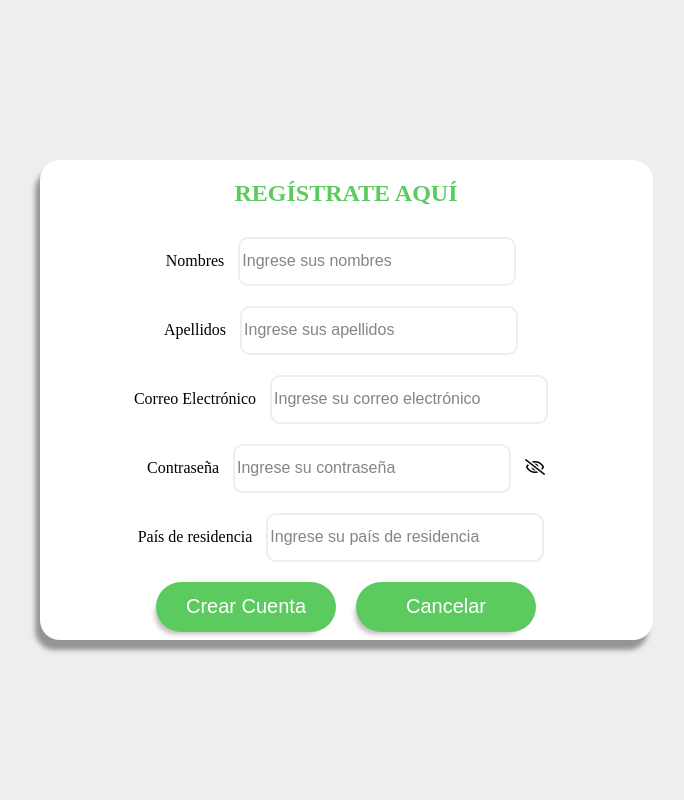
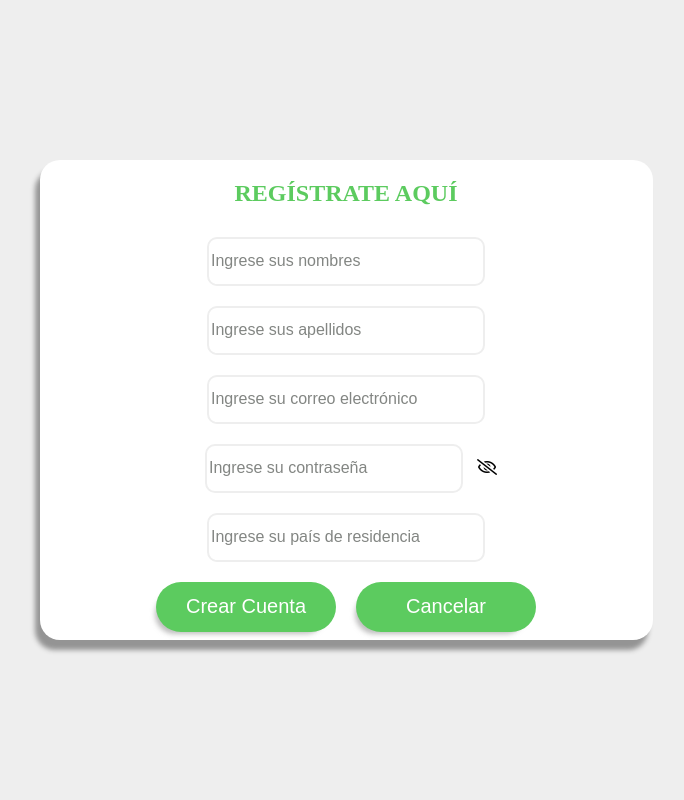
Before and after one commit to marlondaguas/E-commerce, a Flask app: page /registro in a window 1280 px wide. Shown: the whole page, without its empty margins (294-978 px from the left). Run offline with Flask 2, Linux system fonts and the light colour scheme.

Commit message:
cambios en la bd

```diff
--- a/static/css/style.css
+++ b/static/css/style.css
@@ -67,6 +67,10 @@ form {
     border-radius: 10px;
     border: 2px solid;
     border-color: #EEE;
+}
+
+.password {
+    width: 250px;
 }
 
 .campo:focus {
--- a/templates/admin.html
+++ b/templates/admin.html
@@ -35,12 +35,6 @@
                     </a>
                 </li>
                 {% endif %}
-                <li class="lista">
-                    <a href="#">
-                        <span class="icono"><i class="fas fa-comment-alt"></i></span>
-                        <span class="titulo">Comentarios</span>
-                    </a>
-                </li>
                 <li class="lista">
                     <a href="/cerrar_session">
                         <span class="icono"><i class="fas fa-sign-out-alt"></i></span>
--- a/templates/carrito.html
+++ b/templates/carrito.html
@@ -14,7 +14,7 @@
 
 
         <div class="box-container">
-            {% if session["carrito"] == 0 %}
+            {% if not session["carrito"] %}
             <img src="{{ url_for('static', filename='img/carro.png') }}" alt="" style="display: block; margin: auto;">
             {% else %}
             {% for fila in filas %}
--- a/templates/login.html
+++ b/templates/login.html
@@ -18,13 +18,11 @@
             <h2 class="titulo">Bienvenido</h2>
             <form action="{{url_for('loguear')}}" method="post" onsubmit="validar_form_login();">
                 <div>
-                    <label for="correo"> Correo Electrónico </label>
                     <input type="text" class="campo" name="correo" id="correo" placeholder="Ingrese su correo electronico">
                 </div>
 
                 <div>
-                    <label for="password"> Contraseña </label>
-                    <input type="password" class="campo" name="contrasena" id="password" placeholder="Ingrese su contraseña">
+                    <input type="password" class="campo password" name="contrasena" id="password" placeholder="Ingrese su contraseña">
                     <i class="far fa-eye-slash " onclick="mostrarPassword();" id="ojito"></i>
                 </div>
 
@@ -32,7 +30,7 @@
                 {% if mensajes_flash %}
 
                     {% for mensaje in mensajes_flash %}
-                    <p>{{ mensaje }}</p>
+                    <p class="mensaje">{{ mensaje }}</p>
                     {% endfor %}
                     {% endif %}
                     {% endwith %}
--- a/templates/registro.html
+++ b/templates/registro.html
@@ -17,32 +17,34 @@
             <h2 class="titulo">Regístrate Aquí</h2>
             <form action="/registro" method="post" onsubmit="return validar_form_registro();">
                 <div>
-                    <label for="nombres"> Nombres </label>
                     <input type="text" class="campo" name="nombre" id="nombres" placeholder="Ingrese sus nombres">
                 </div>
 
                 <div>
-                    <label for="apellidos"> Apellidos </label>
                     <input type="text" class="campo" name="apellido" id="apellidos" placeholder="Ingrese sus apellidos">
                 </div>
 
                 <div>
-                    <label for="correo"> Correo Electrónico </label>
                     <input type="text" class="campo" name="correo" id="correo" placeholder="Ingrese su correo electrónico">
                 </div>
 
                 <div>
-                    <label for="password"> Contraseña </label>
-                    <input type="password" class="campo" name="contrasena" id="password" placeholder="Ingrese su contraseña">
+                    <input type="password" class="campo password" name="contrasena" id="password" placeholder="Ingrese su contraseña">
                     <i class="far fa-eye-slash " onclick="mostrarPassword();" id="ojito"></i>
                 </div>
 
                 <div>
-                    <label for="paisResidencia"> País de residencia </label>
                     <input type="paisResidencia" class="campo" name="pais" id="pais" placeholder="Ingrese su país de residencia">
                 </div>
 
+                {% with mensajes_flash = get_flashed_messages() %}
+                {% if mensajes_flash %}
 
+                    {% for mensaje in mensajes_flash %}
+                    <p>{{ mensaje }}</p>
+                    {% endfor %}
+                    {% endif %}
+                    {% endwith %}
 
 
                 <div>
```
Also changed, not shown: database/ecommerce.db, static/productos/(53,)/Agregar-editar-eliminar.jpg (deleted), static/productos/2/a.jpg (deleted), static/productos/3/1552935035_fruit.jpg (deleted), static/productos/4/sueter.jpg (deleted), static/productos/5/smartwatch.jpg (deleted), static/productos/54/Agregar-editar-eliminar.jpg (deleted), static/productos/55/calificar producto.jpg (deleted), static/productos/56/manzana.jpg (deleted), static/productos/57/a.jpg (deleted), static/productos/58/a.jpg (deleted), static/productos/59/a.jpg (deleted), static/productos/6/zapatos.jpg (deleted), static/productos/7/audifonos.jpg (deleted), 1 more files.
